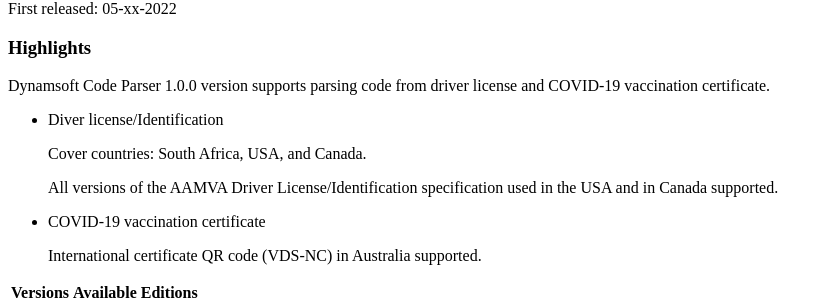
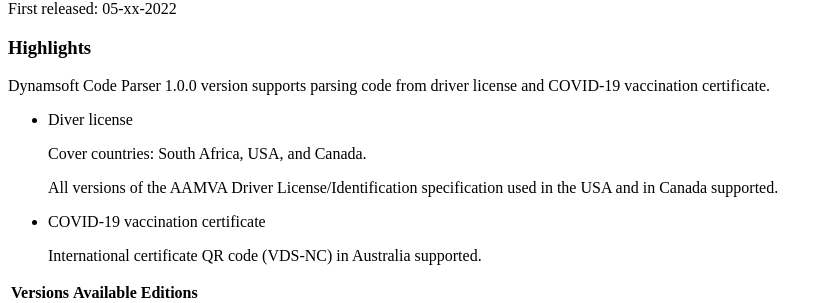
Before and after one commit to dynamsoft-docs/code-parser-docs, a Jekyll site: the page built from release-notes/index.md, in a window 1280 px wide. Shown: the part 710-1013 px from the top of the page, without its empty margins (0-833 px from the left). Built offline with Jekyll 4.4.1, drawn with Linux system fonts in a browser that asks for light colours.

Commit message:
revise release notes

```diff
--- a/release-notes/index.md
+++ b/release-notes/index.md
@@ -16,7 +16,7 @@ First released: 05-xx-2022
 
 Dynamsoft Code Parser 1.0.0 version supports parsing code from driver license and COVID-19 vaccination certificate.
 
-* Diver license/Identification
+* Diver license
 
     Cover countries: South Africa, USA, and Canada.
 
```
